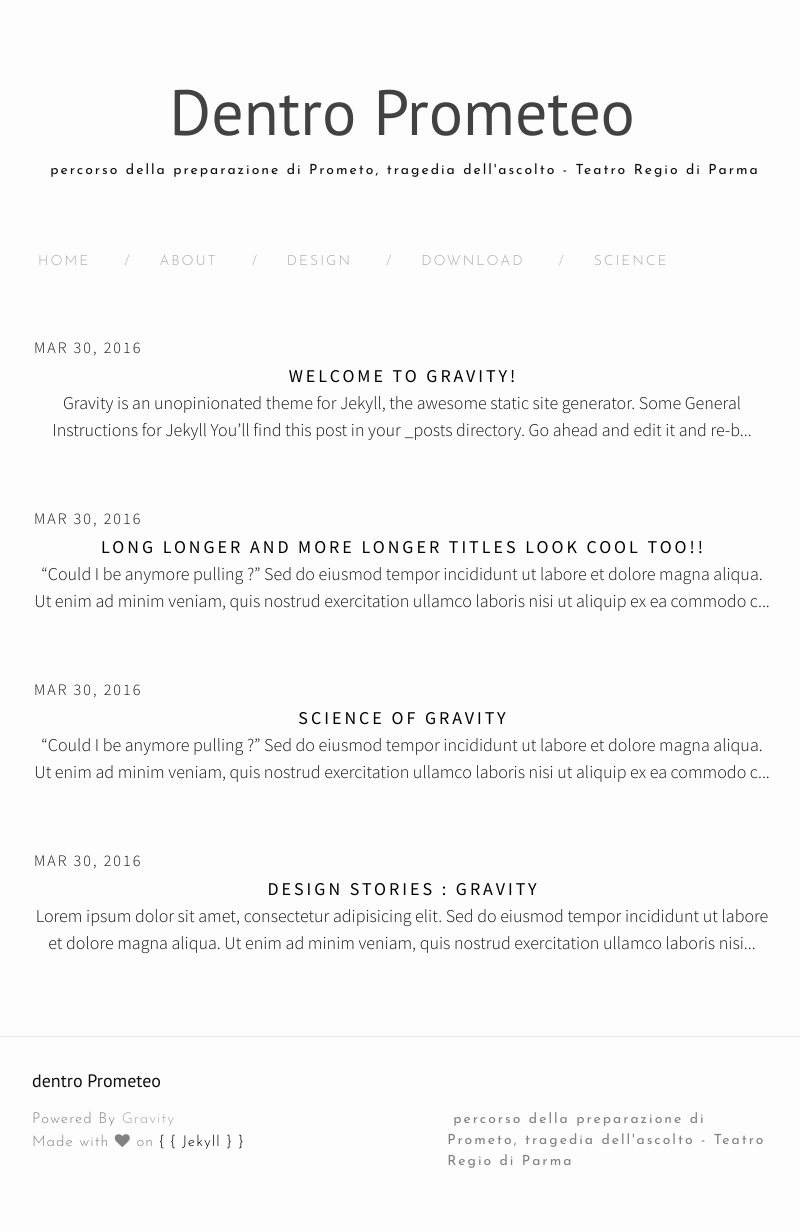
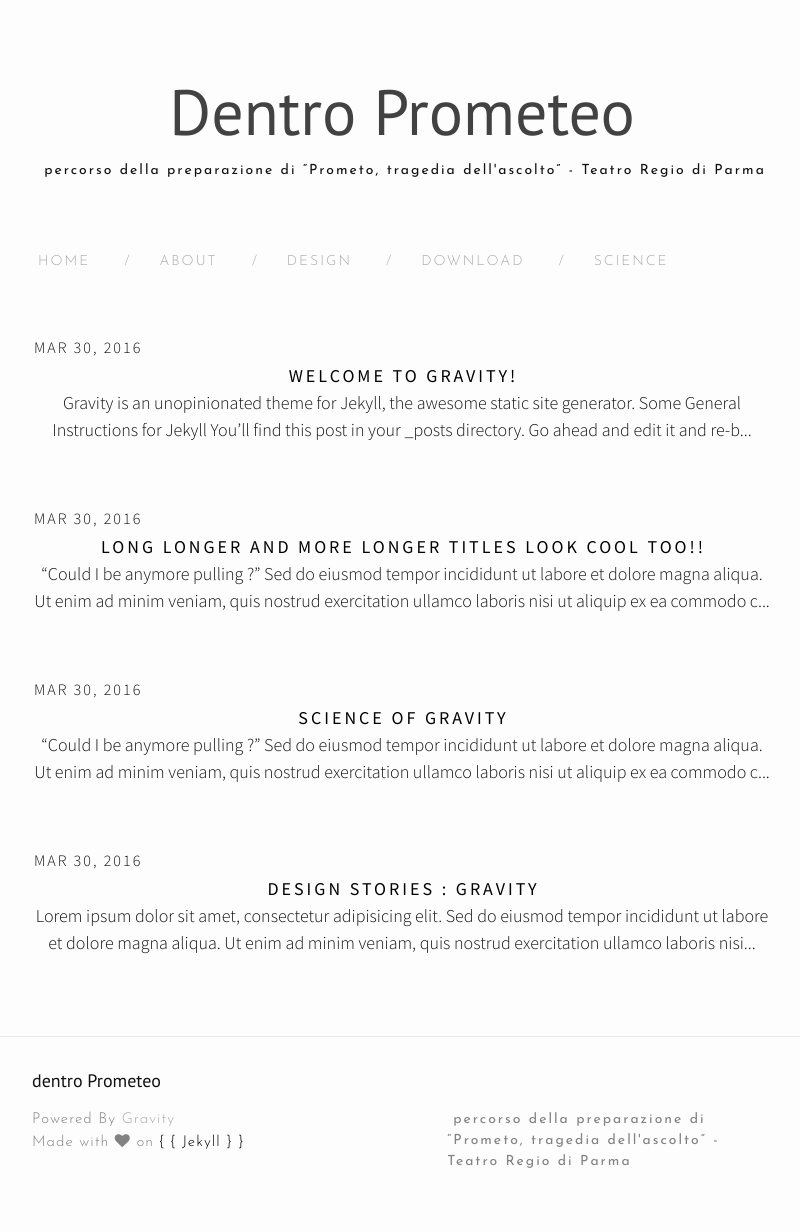
Before and after one commit to dentroprometeo/dentroprometeo.github.io, a Jekyll site: the page built from index.html, in a window 1280 px wide. Shown: the whole page, without its empty margins (238-1038 px from the left). Built offline with Jekyll 4.4.1, drawn with Linux system fonts in a browser that asks for light colours; nearby versions of some CDN libraries; the list of posts is cut into pages by our own code.

```diff
--- a/_config.yml
+++ b/_config.yml
@@ -8,7 +8,7 @@
 # Site settings
 title: dentro Prometeo
 email:
-description: percorso della preparazione di Prometo, tragedia dell'ascolto - Teatro Regio di Parma
+description: percorso della preparazione di “Prometo, tragedia dell'ascolto” - Teatro Regio di Parma
 baseurl: "" # the subpath of your site, e.g. /blog
 url: "http://dentroprometeo.github.io" # the base hostname & protocol for your site
 twitter_username:
```
